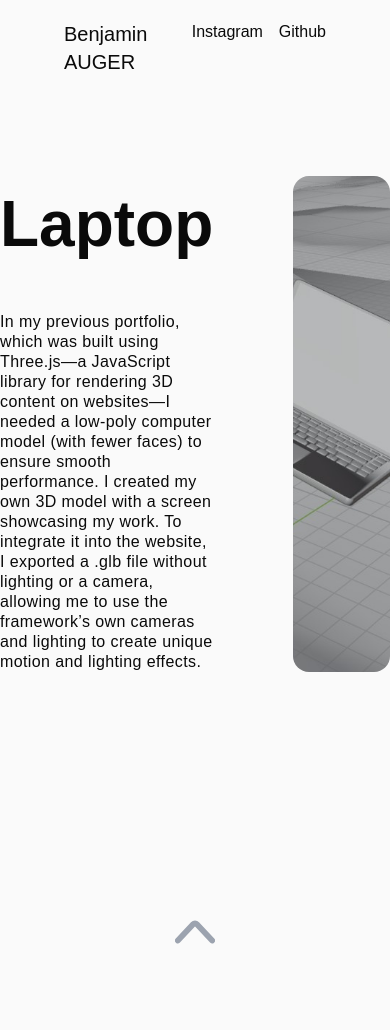
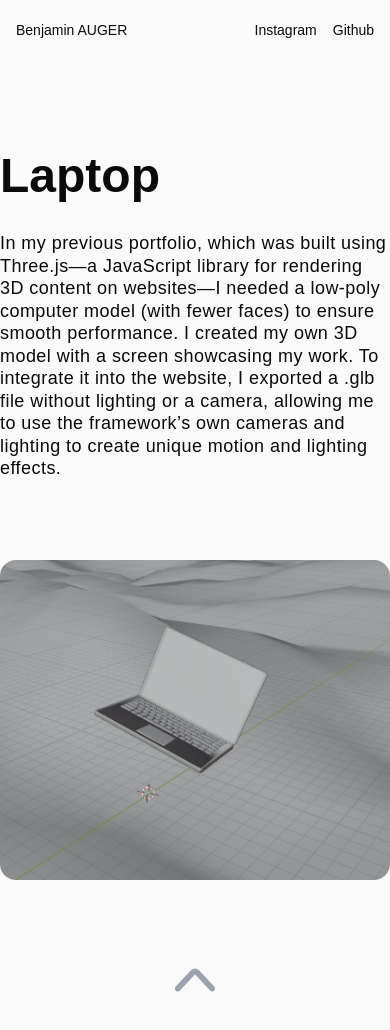
Before and after one commit to bnj35/NextTailPortfolio, a Next.js app: page /3D/Ordi in a window 390 px wide. Shown: the top 1030 px of the page. Built offline with nearby package versions, Linux system fonts and the light colour scheme.

Commit message:
start responsive

```diff
--- a/app/about/page.tsx
+++ b/app/about/page.tsx
@@ -5,7 +5,7 @@ import ImageTextSection from '../components/ImageTextSection'
 
 export default function Home() {
     return (
-        <div className='sm:m-12 md:m-16'>
+        <div className='m-6 md:m-12 lg:m-16'>
             <ImageTextSection params={{ImgSrc: '/pres.jpg',
                 ImgAlt: 'Beautiful Landscape',
                 TextTitle: 'About me',
--- a/app/components/ImageTextSection.tsx
+++ b/app/components/ImageTextSection.tsx
@@ -11,9 +11,9 @@ function ImageTextSection({params,}:{ params: {
 ) {
   return (
     <div className='w-full  my-20 '>
-    <div className='flex justify-between gap-20 sm:flex-wrap lg:flex-nowrap'>
+    <div className='flex justify-between gap-20 flex-wrap lg:flex-nowrap'>
         <Text params={{Title: params.TextTitle, Text: params.TextContent}}/>
-        <div className=' w-full'>
+        <div className=' w-full md:h-auto h-80'>
         <img src={params.ImgSrc} alt={params.ImgAlt} className='w-full h-full object-cover rounded-2xl'/>
         </div>
     </div>
--- a/app/components/button_back.tsx
+++ b/app/components/button_back.tsx
@@ -8,7 +8,7 @@ function Button_back() {
     };
 
     return (
-        <div className='flex justify-center mb-20 mt-60'>
+        <div className='flex justify-center mb-10 mt-20 lg:mb-20 lg:mt-60'>
                     <button onClick={scrollToTop}>
                 <svg className="w-10 h-10 text-gray-400 hover:text-gray-800 transition-all" aria-hidden="true" xmlns="http://www.w3.org/2000/svg" fill="none" viewBox="0 0 14 8">
                     <path stroke="currentColor" strokeLinecap="round" strokeLinejoin="round" strokeWidth="2" d="M13 7 7.674 1.3a.91.91 0 0 0-1.348 0L1 7"/>
--- a/app/components/gallery.tsx
+++ b/app/components/gallery.tsx
@@ -7,7 +7,7 @@ export default function Gallery({params,}:{    params: {
 }}){
   return (
 
-      <div className='w-[45%]'>
+      <div className='w-[90%] lg:w-[45%] md:w-[80%]'>
         <a href={params.CardLink}>
             <img className='aspect-square w-[100%] rounded-[2rem] object-cover saturate-0 hover:saturate-100 transition-all'src={params.ImgUrl}></img>
               <p className='p-3 text-xl'>{params.CardText}</p>
--- a/app/components/header.tsx
+++ b/app/components/header.tsx
@@ -3,8 +3,8 @@ import React from 'react'
 
 function Header() {
   return (
-    <div className='flex justify-between py-5 mx-16'>
-      <a href='/'><h1 className='text-xl'>Benjamin AUGER</h1></a>
+    <div className='flex justify-between py-5 mx-4 text-sm md:mx-10 lg:mx-16 text-md'>
+      <a href='/'><h1 className='lg:text-xl md:text-lg text-md'>Benjamin AUGER</h1></a>
       <nav>
         <ul className='flex space-x-4'>
           <li>
--- a/app/components/text.tsx
+++ b/app/components/text.tsx
@@ -7,9 +7,9 @@ function Text({params,}:{    params: {
 
   return (
     <div className='w-full'>
-        <h2 className='mb-10 text-[4em] font-bold'>{params.Title}</h2>
+        <h2 className='mb-5 md:mb-10 text-[3em] md:text-[4em] font-bold'>{params.Title}</h2>
 
-    <p className='w-auto mt-5 tracking-wide leading-tight sm:text-base md:text-2xl lg:text-4xl '>
+    <p className='w-auto mt-5 tracking-wide leading-tight text-lg md:text-2xl lg:text-4xl '>
     {params.Text}
     </p>
     </div>
--- a/app/page.tsx
+++ b/app/page.tsx
@@ -6,7 +6,7 @@ export default function Home() {
   return (
     <main>
       <div>
-        <p className='px-10 mx-12 w-auto text-7xl my-20 tracking-wide leading-tight '>
+        <p className='px-6 mx-6 w-auto text-3xl my-20 tracking-wide leading-tight md:text-5xl md:px-8 md:mx-10 lg:text-7xl lg:px-10 lg:mx-12'>
         Hi I’m <strong>BNJ</strong> , <br/>
         I’m a Full stack <strong>developer</strong><br/>
         with a <em>passion for creating</em> and a <br/> <strong>polyvalent</strong> skill set.
@@ -37,7 +37,7 @@ export default function Home() {
         }}/>
         </div>
 
-        <div className='w-full px-24 h-[40em] mb-36'>
+        <div className='w-full px-10 h-[20em] md:px-16 lg:h-[40em] lg:px-24 lg:mb-36'>
           <a href="./about">
             <img src='/about.jpg' alt='placeholder' className='w-full h-full object-cover mt-5 rounded-[2em] saturate-0 hover:saturate-100 transition-all'/>
             <p className='p-3 text-xl'>About me</p>
--- a/app/web/Clone/page.tsx
+++ b/app/web/Clone/page.tsx
@@ -1,5 +1,4 @@
 import React from 'react'
-import Text from '../../components/text'
 import ImageTextSection from '../../components/ImageTextSection'
 
 export default function Home() {
```
Also changed, not shown: app/fonts/GeistMonoVF.woff (deleted), app/fonts/GeistVF.woff (deleted).
